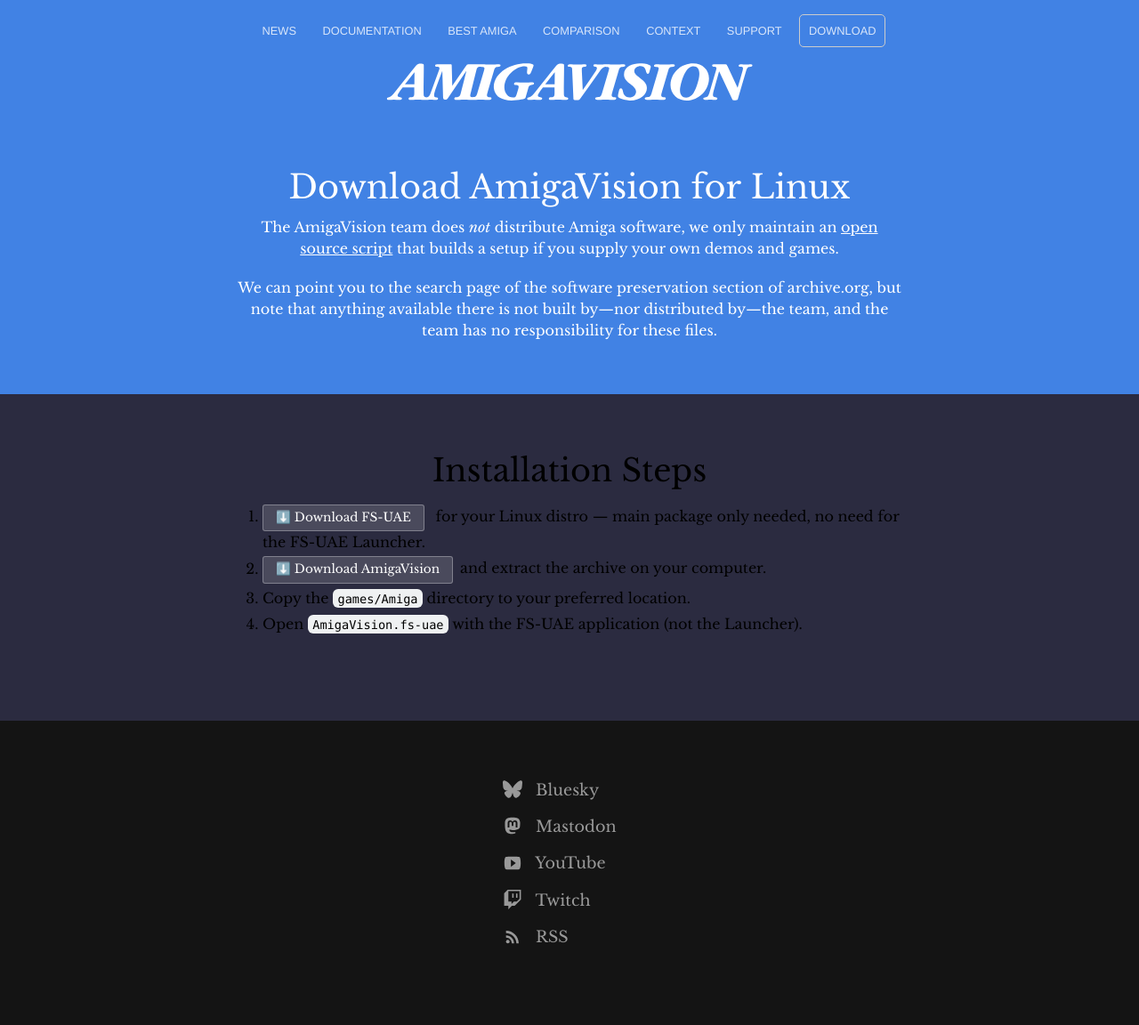
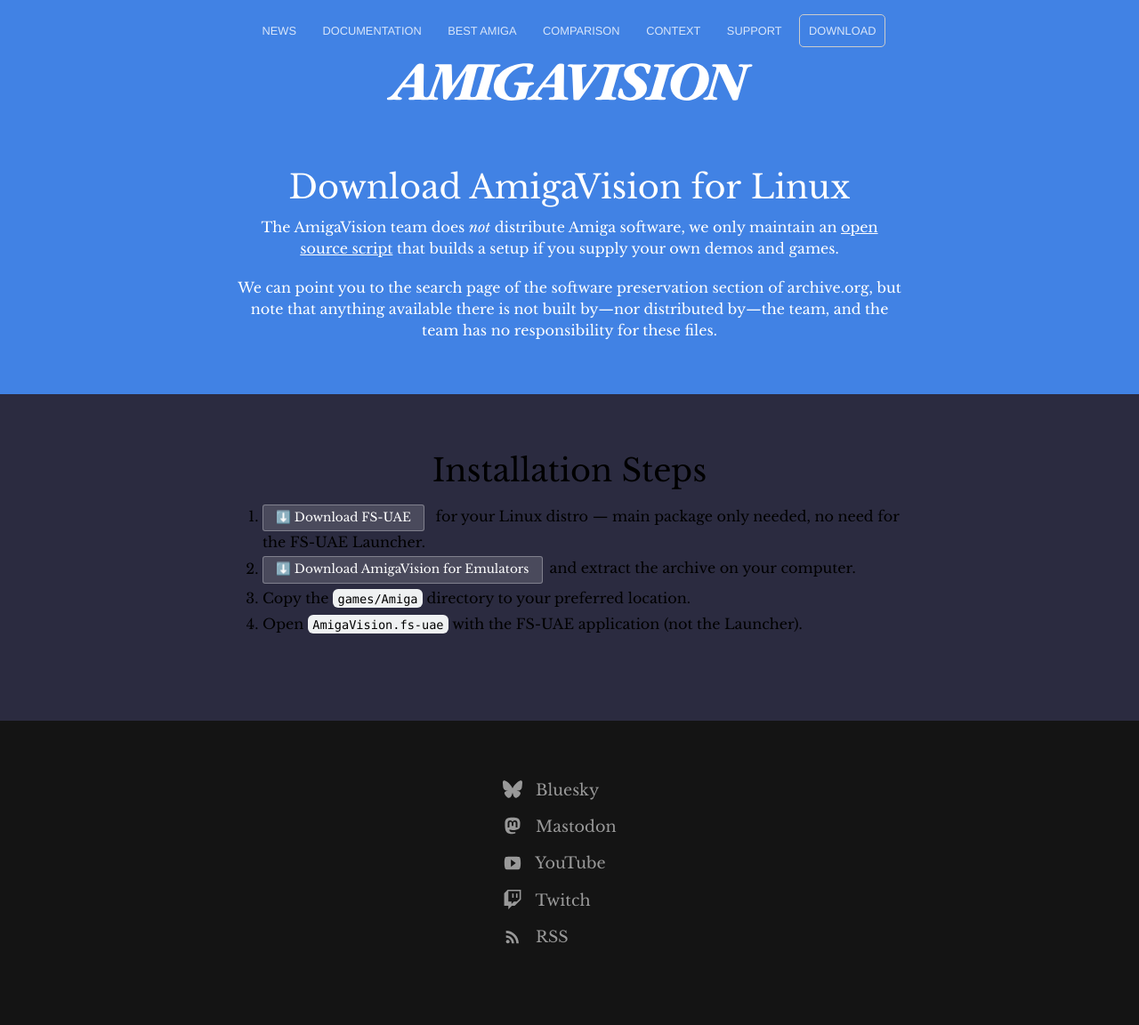
Before and after one commit to amigavision/amigavision.github.io, a Jekyll site: the page built from download/linux.html, in a window 1280 px wide. Shown: the whole page at 89% size. Built offline with Jekyll 4.4.1, drawn with Linux system fonts in a browser that asks for light colours.

Commit message:
Update Linux instructions

```diff
--- a/download/linux.html
+++ b/download/linux.html
@@ -17,7 +17,7 @@
     <h2>Installation Steps</h2>
     <ol>
       <li><div class="button alt"><a target="_blank" href="https://fs-uae.net">⬇️ Download FS-UAE</a></div> for your Linux distro — main package only needed, no need for the FS-UAE Launcher.</li>
-      <li><div class="button alt"><a target="_blank" href="https://archive.org/details/software?query=amigavision">⬇️ Download AmigaVision <!-- for Linux --></a></div>and extract the archive on your computer.</li>
+      <li><div class="button alt"><a target="_blank" href="https://archive.org/details/software?query=amigavision+for+emulators">⬇️ Download AmigaVision for Emulators</a></div>and extract the archive on your computer.</li>
       <li>Copy the <code>games/Amiga</code> directory to your preferred location.</li>
       <li>Open <code>AmigaVision.fs-uae</code> with the FS-UAE application (not the Launcher).</li>
     </ol>
```
